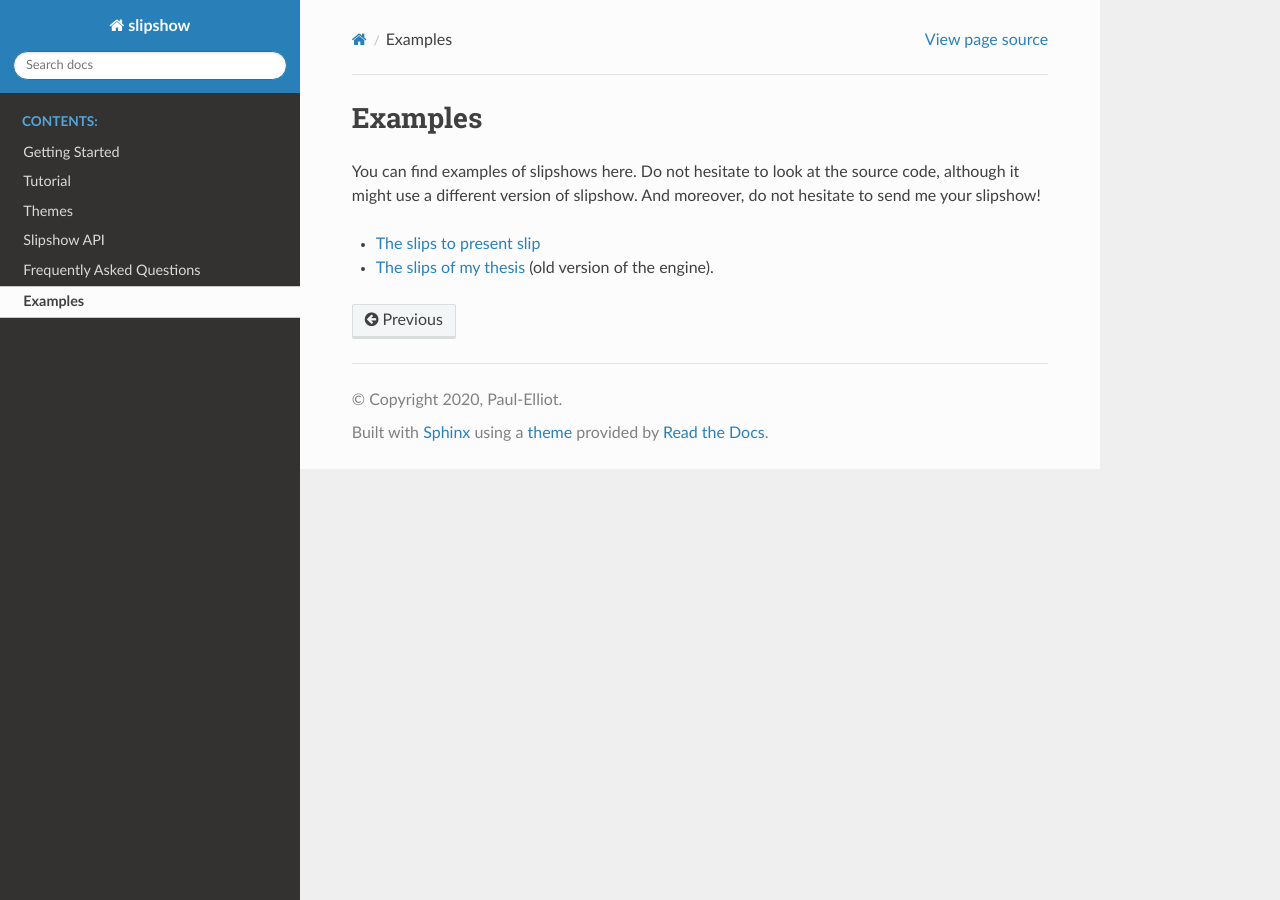
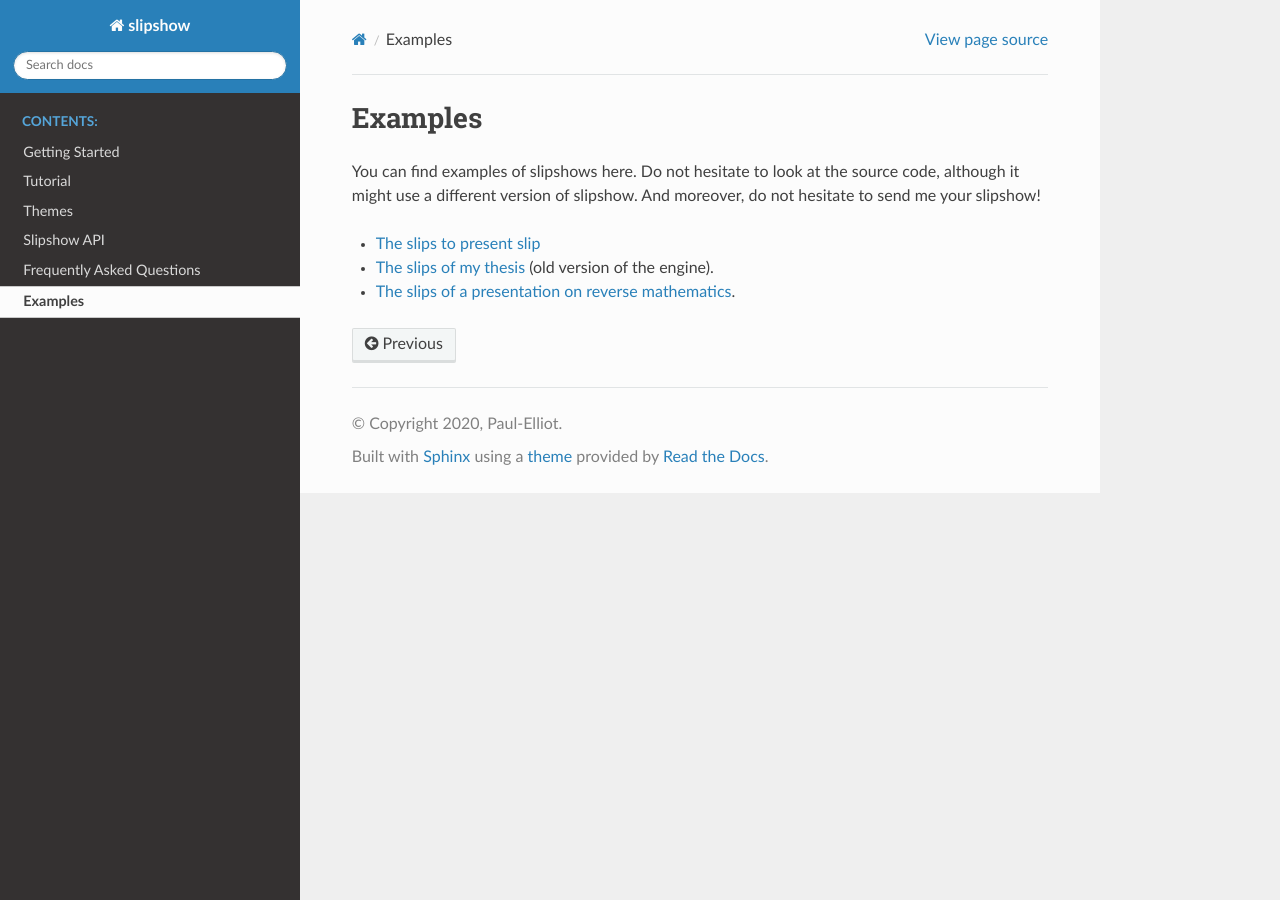
Before and after one commit to panglesd/slipshow, a Sphinx documentation site: the page built from docs/examples.rst, in a window 1280 px wide. Built offline with Sphinx 7.4.7 and the Read the Docs theme 2.0.0, drawn with Linux system fonts in a browser that asks for light colours.

Commit message:
added example rev math of milliken tree

```diff
--- a/docs/examples.rst
+++ b/docs/examples.rst
@@ -8,3 +8,4 @@ You can find examples of slipshows here. Do not hesitate to look at the source c
 
 * `The slips to present slip <https://panglesd.github.io/slipshow/example/slipIntroduction.html>`_
 * `The slips of my thesis <http://choum.net/panglesd/slides/slides-js/slides.html>`_ (old version of the engine).
+* `The slips of a presentation on reverse mathematics <https://choum.net/panglesd/slides/slides_CTA/cta_anglesdauriac.html>`_.
```
